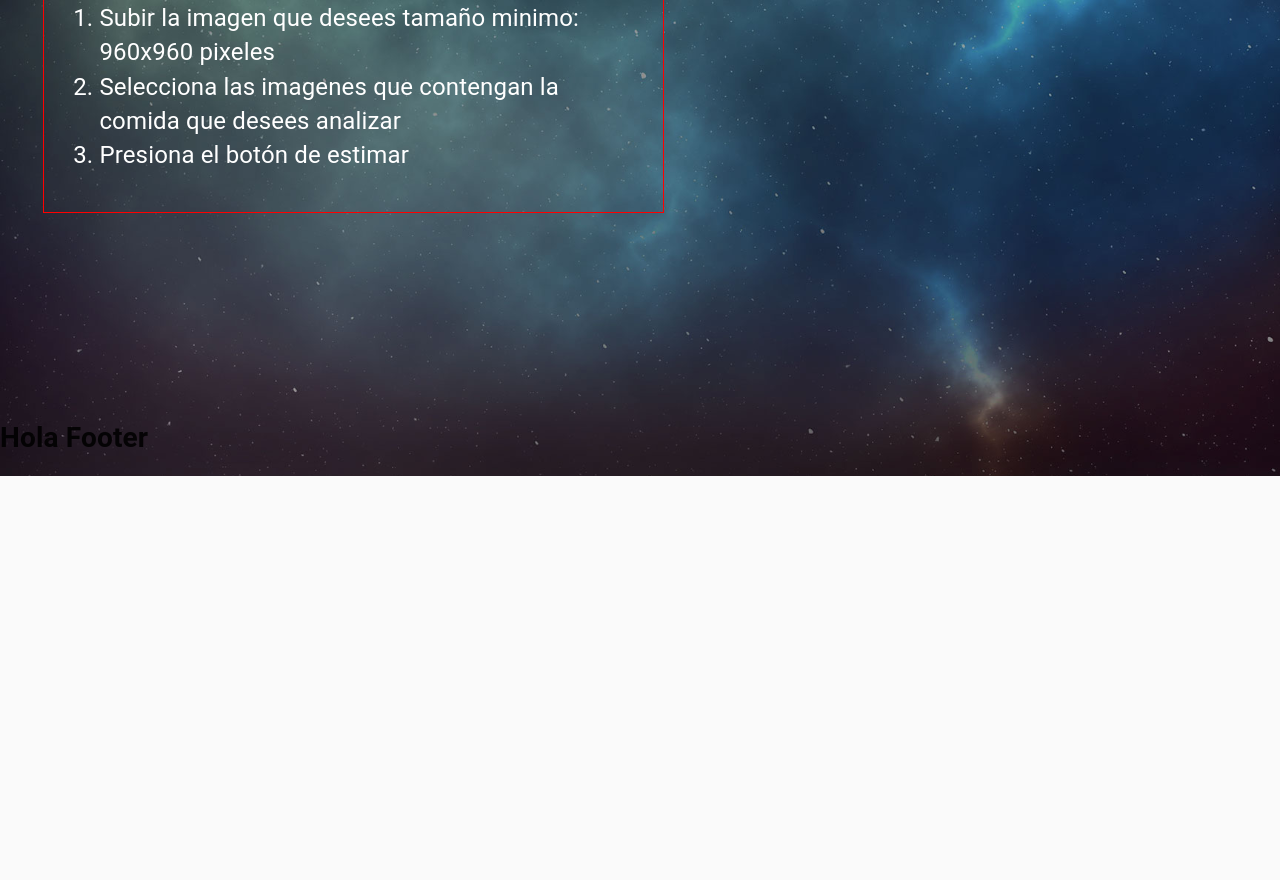
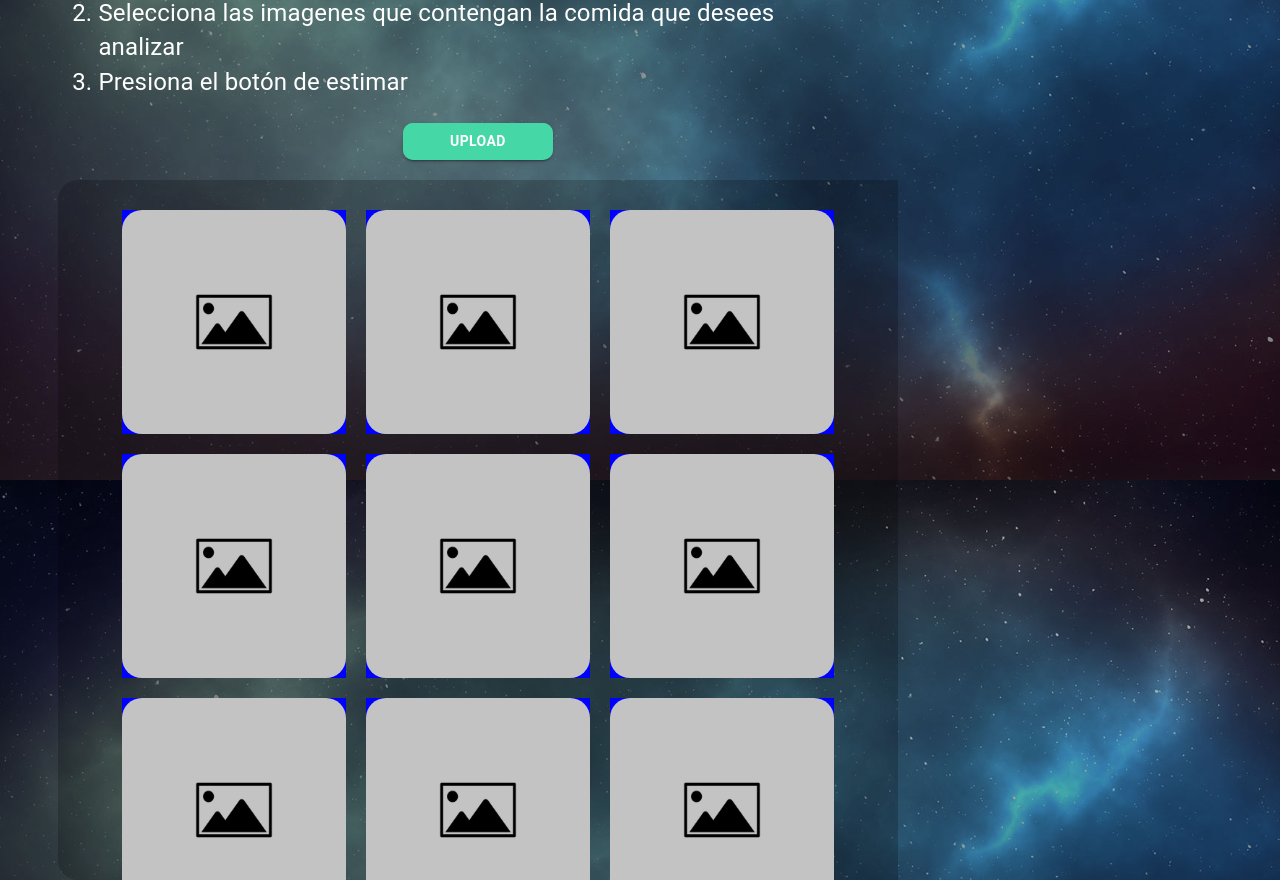
Before and after one commit to fazd/foodai-ui, a React (Create React App) app: page / in a window 1280 px wide. Shown: the part 1920-2800 px from the top of the page. Before the commit the page ends 2396 px from the top, so only its background shows below. Built offline with nearby package versions, Linux system fonts and the light colour scheme.

Commit message:
create imgs lists

```diff
--- /dev/null
+++ b/src/components/ImageUploader/ImageUploader.jsx
@@ -0,0 +1,27 @@
+import React from "react"
+import "./ImageUploader.scss";
+import Button from "@material-ui/core/Button";
+import PreviewImagesList from "../PreviewImagesList/PreviewImagesList";
+
+const ImageUploader = (props) => {
+  return (
+    <div className="main-img-uploader-container">
+      <div className="btn-gr">
+        <input
+          accept="image/*"
+          id="contained-button-file"
+          type="file"
+        />
+        <label htmlFor="contained-button-file">
+          <Button variant="contained" className="btn-upload" component="span">
+            Upload
+          </Button>
+        </label>
+      </div>
+      <PreviewImagesList />
+    </div>
+
+  );
+};
+
+export default ImageUploader;
--- /dev/null
+++ b/src/components/ImageUploader/ImageUploader.scss
@@ -0,0 +1,23 @@
+.main-img-uploader-container{
+  display: flex;
+  flex-direction: column;
+  justify-content: center;
+
+
+  input{
+    display: none;
+  }
+
+  .btn-gr, .btn-upload {
+    width: 150px;
+    background-color: #45d7a5;
+    border-radius: 10px;
+    align-self: center;
+    color:white;
+    font-weight: 600;
+
+    &:hover{
+      background-color: #45d7a5;
+    }
+  }
+}
--- /dev/null
+++ b/src/components/PreviewImage/PreviewImage.jsx
@@ -0,0 +1,16 @@
+import React from "react"
+import "./PreviewImage.scss";
+import DefaultImage from "../../assets/defaultImage.jpg"
+const PreviewImage = (props) => {
+  return (
+    <div className="preview-img-container">
+      <img
+        src={props.img || DefaultImage}
+        alt={props.name || "default"}
+        className="img-default"
+      />
+    </div>
+  );
+};
+
+export default PreviewImage;
--- /dev/null
+++ b/src/components/PreviewImage/PreviewImage.scss
@@ -0,0 +1,12 @@
+.preview-img-container{
+  width: 224px;
+  height: 224px;
+  margin: 10px;
+  background-color: blue;
+
+  .img-default{
+    width: 100%;
+    height: 100%;
+    border-radius: 20px;
+  }
+}
--- /dev/null
+++ b/src/components/PreviewImagesList/PreviewImagesList.jsx
@@ -0,0 +1,37 @@
+import React from "react"
+import "./PreviewImagesList.scss";
+
+import PreviewImage from "../PreviewImage/PreviewImage";
+
+const PreviewImagesList = (props) =>{
+  return (
+    <div className="preview-main-container">
+      <PreviewImage />
+      <PreviewImage />
+      <PreviewImage />
+      <PreviewImage />
+      <PreviewImage />
+      <PreviewImage />
+      <PreviewImage />
+      <PreviewImage />
+      <PreviewImage />
+      <PreviewImage />
+      <PreviewImage />
+      <PreviewImage />
+      <PreviewImage />
+      <PreviewImage />
+      <PreviewImage />
+      <PreviewImage />
+      <PreviewImage />
+      <PreviewImage />
+      <PreviewImage />
+      <PreviewImage />
+      <PreviewImage />
+      <PreviewImage />
+      <PreviewImage />
+      <PreviewImage />
+    </div>
+  );
+};
+
+export default PreviewImagesList;
--- /dev/null
+++ b/src/components/PreviewImagesList/PreviewImagesList.scss
@@ -0,0 +1,30 @@
+.preview-main-container{
+  display: flex;
+  justify-content: center;
+  align-items: flex-start;
+  margin-top: 20px;
+  background-color: rgba(0,0,0,0.2);
+  padding: 20px;
+  width: 100%;
+  min-height: 500px;
+  border-top-left-radius: 20px;
+  border-bottom-left-radius: 20px;
+  flex-wrap: wrap;
+  max-height: 700px;
+  overflow-y: scroll;
+  overflow-x: hidden;
+
+  &::-webkit-scrollbar {
+    width: 0.2em;
+  }
+
+  &::-webkit-scrollbar-track {
+    -webkit-box-shadow: inset 0 0 6px rgba(0,0,0,0.3);
+  }
+
+  &::-webkit-scrollbar-thumb {
+    background-color: #45d7a5;
+    outline: 1px solid #45d7a5;
+  }
+
+}
--- a/src/pages/Home/Home.jsx
+++ b/src/pages/Home/Home.jsx
@@ -1,8 +1,11 @@
 import React, {useLayoutEffect, useRef, useState } from "react";
 import Button from "@material-ui/core/Button";
+import ImageUploader from "../../components/ImageUploader/ImageUploader";
 import "./Home.scss";
 import Logo from "../../assets/logo-brain-2.svg";
 import LogoWords from "../../assets/caloriapp.png";
+
+
 const Home = () => {
 
   const firstRef = useRef(null);
@@ -108,7 +111,7 @@ const Home = () => {
             <li>Presiona el botón de estimar</li>
           </ol>
         </div>
-
+        <ImageUploader />
       </div>
 
     </div>
--- a/src/pages/Home/Home.scss
+++ b/src/pages/Home/Home.scss
@@ -23,7 +23,6 @@ $green-color: #45d7a5;
     flex-direction: column;
     margin: 20px;
     width: 50%;
-    border: 1px solid red;
     margin: 5px;
     padding: 15px;
     margin-top: 35%;
@@ -80,6 +79,9 @@ $green-color: #45d7a5;
     }
   }
 
+  #demo{
+    width: 70%;
+  }
   .demo-logo{
     margin-right: 10px;
   }
```
Also changed, not shown: src/assets/defaultImage.jpg (added).
